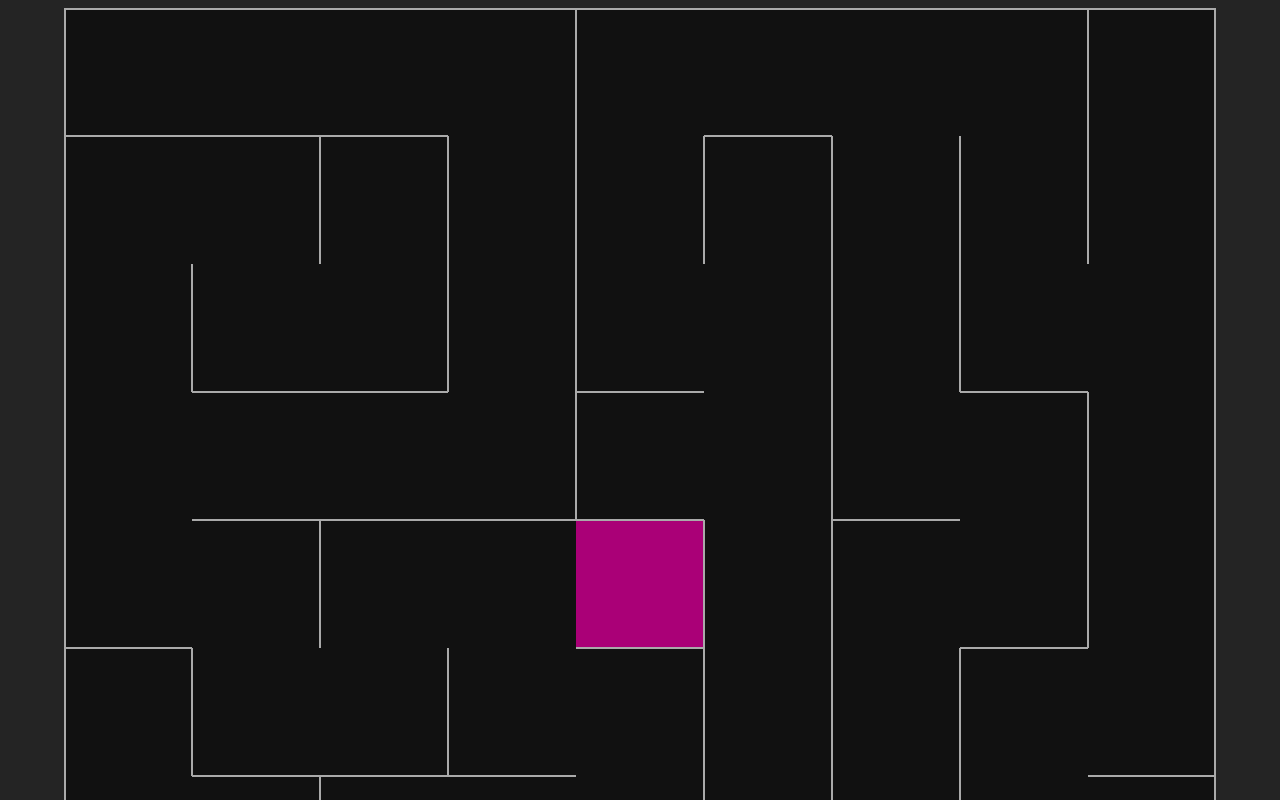
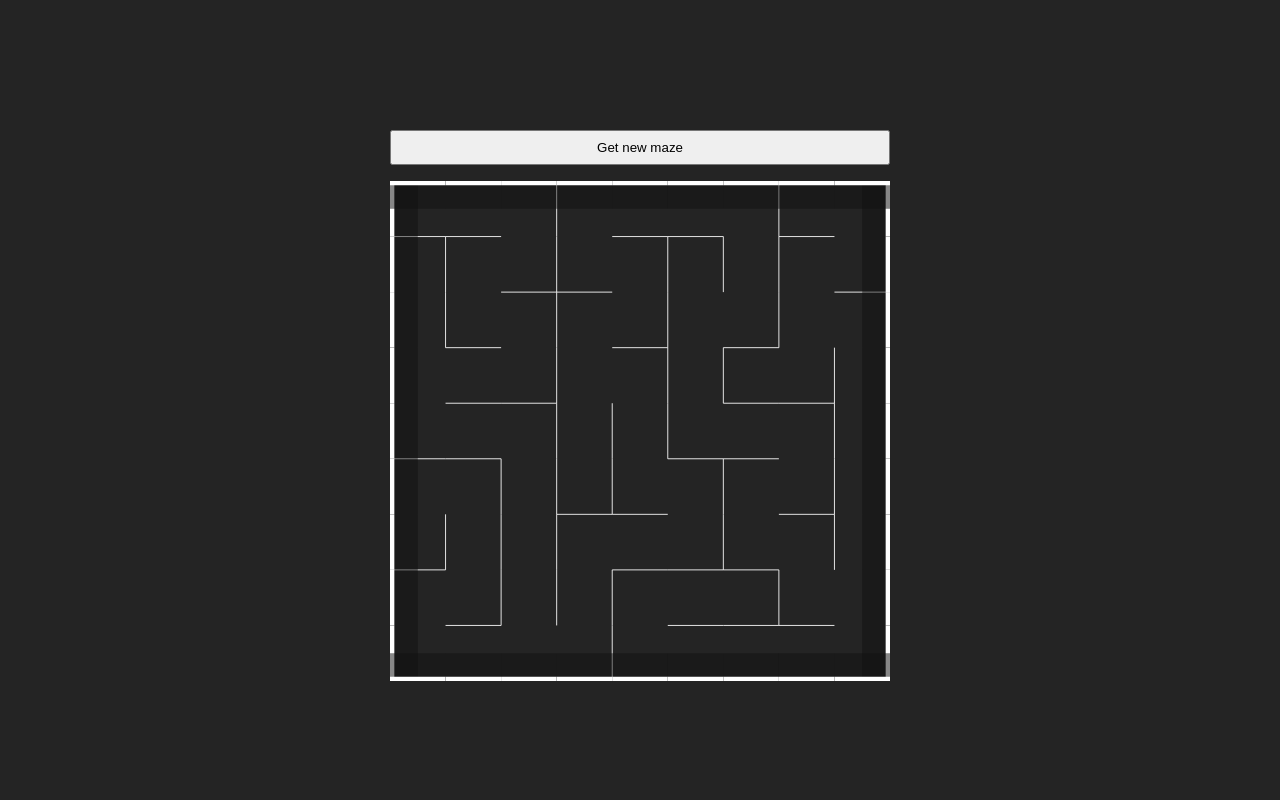
Before and after one commit to KaroCodes/MazeMaker, a React (Vite) app: page / in a window 1280 px wide. Shown: the top 800 px of the page. Built offline with nearby package versions, Linux system fonts and the light colour scheme.

Commit message:
SVG maze by creating paths cell-by-cell

```diff
--- a/src/MazeApp.css
+++ b/src/MazeApp.css
@@ -25,3 +25,14 @@ body {
     padding: 8px;
     text-align: center;
 }
+
+.container {
+    display: flex;
+    flex-direction: column;
+    width: 500px;
+}
+
+button {
+    margin: 16px 0;
+    padding: 8px 0;
+}
--- a/src/MazeApp.tsx
+++ b/src/MazeApp.tsx
@@ -1,32 +1,33 @@
+import { useState } from 'react';
 import './MazeApp.css'
 import MazeCanvas from './maze/MazeCanvas'
+import MazeSVG from './maze/MazeSVG';
 import { Maze } from './maze/maze'
 import { MazeGenerator } from './maze/maze_generator';
 import { MazePresenter } from './maze/maze_presenter'
 import seedrandom from "seedrandom";
 
+const randomIntGenerator = (seed: number) => {
+    const srnd = seedrandom(`${seed}`);
+    return (min: number, max: number) => Math.floor(srnd() * (max - min) + min);
+}
+const mazeGenerator = new MazeGenerator(randomIntGenerator);
+const defaultMaze: Maze = mazeGenerator.generate({ seed: 1, size: 9 });
+
 function MazeApp() {
 
-    const randomIntGenerator = (seed: number) => {
-        const srnd = seedrandom(`${seed}`);
-        return (min: number, max: number) => Math.floor(srnd() * (max - min) + min);
-    }
+    const [maze, setMaze] = useState<Maze>(defaultMaze);
 
-    const mazeGenerator = new MazeGenerator(randomIntGenerator);
-
-    const maze: Maze = mazeGenerator.generate({
-        seed: Math.random(),
-        size: 9,
-        start: { x: 0, y: 0 },
-        end: { x: 4, y: 4 }
-    });
-
-    const mazePresenter = new MazePresenter(maze);
+    // const mazePresenter = new MazePresenter(maze);
 
     return (
-        <>
-            <MazeCanvas presenter={mazePresenter} />
-        </>
+        <div className='container'>
+            <button onClick={() =>
+                setMaze(mazeGenerator.generate({ seed: Math.random(), size: 9 })
+                )}>Get new maze</button>
+            {/* <MazeCanvas presenter={mazePresenter} /> */}
+            <MazeSVG maze={maze} />
+        </div>
     )
 }
 
--- a/src/maze/MazeCanvas.tsx
+++ b/src/maze/MazeCanvas.tsx
@@ -28,9 +28,9 @@ export function MazeCanvas({ presenter }: MazeProps) {
         ctx.fillStyle = '#111';
         ctx.fillRect(0, 0, canvasSize, canvasSize);
 
-        const middle = Math.floor(size / 2) * cellSize;
-        ctx.fillStyle = '#AA0077';
-        ctx.fillRect(middle, middle, cellSize, cellSize);
+        // const middle = Math.floor(size / 2) * cellSize;
+        // ctx.fillStyle = '#AA0077';
+        // ctx.fillRect(middle, middle, cellSize, cellSize);
 
         ctx.strokeStyle = '#AAA';
         ctx.lineWidth = 4;
--- /dev/null
+++ b/src/maze/MazeSVG.css
@@ -0,0 +1,5 @@
+.border:hover > * {
+    stroke: transparent;
+    fill: transparent;
+    cursor: pointer;
+}
--- /dev/null
+++ b/src/maze/MazeSVG.tsx
@@ -0,0 +1,114 @@
+import { Maze, Point } from './maze';
+import './MazeSVG.css';
+
+type Rect = Point & {
+    width: number,
+    height: number,
+    isCorner: boolean,
+}
+
+type MazeSVGProps = {
+    maze: Maze,
+    // presenter: MazePresenter,
+}
+
+export function MazeSVG({ maze }: MazeSVGProps) {
+    const fill = '#111';
+    const lineWidth = 1;
+    const lineColor = 'white';
+    const cellSize = 64;
+    const mazeSize = maze.size * cellSize;
+
+    const borderPaths: { d: string, rect: Rect, toggleExit?: () => void }[] = [];
+    let d = '';
+
+    maze.cells.forEach(row => {
+        row.forEach(cell => {
+            const x = cell.x * cellSize;
+            const y = cell.y * cellSize;
+            const tl = { x, y };
+            const tr = { x: x + cellSize, y };
+            const bl = { x, y: y + cellSize };
+            const br = { x: x + cellSize, y: y + cellSize };
+
+            let continuation = false;
+
+            if (cell.x === 0 && cell.walls[0]) {
+                borderPaths.push({
+                    d: `M${tl.x} ${tl.y} L${bl.x} ${bl.y}`,
+                    rect: {
+                        x,
+                        y,
+                        width: cellSize / 2,
+                        height: cellSize,
+                        isCorner: cell.y === 0 || cell.y === maze.size,
+                    },
+                    toggleExit: () => { console.log('hi'); cell.walls[0] = !cell.walls[0] }
+                });
+            }
+            if (cell.x === maze.size - 1) {
+                borderPaths.push({
+                    d: `M${tr.x} ${tr.y} L${br.x} ${br.y}`,
+                    rect: { x: x + cellSize / 2, y, width: cellSize / 2, height: cellSize, isCorner: false }
+                });
+            }
+            if (cell.y === 0) {
+                borderPaths.push({
+                    d: `M${tl.x} ${tl.y} L${tr.x} ${tr.y}`,
+                    rect: { x, y, width: cellSize, height: cellSize / 2, isCorner: false }
+                });
+            }
+            if (cell.y === maze.size - 1) {
+                borderPaths.push({
+                    d: `M${bl.x} ${bl.y} L${br.x} ${br.y}`,
+                    rect: { x, y: y + cellSize / 2, width: cellSize, height: cellSize / 2, isCorner: false }
+                });
+            }
+
+            if (cell.walls[0] && cell.x !== 0) {
+                d += `M${bl.x} ${bl.y} L${tl.x} ${tl.y}`;
+                continuation = true;
+            }
+            if (cell.walls[1] && cell.y !== 0) {
+                if (continuation) {
+                    d += `L${tr.x} ${tr.y}`;
+                } else {
+                    d += `M${tl.x} ${tl.y} L${tr.x} ${tr.y}`;
+                }
+                continuation = true;
+            }
+        })
+    })
+
+    return (
+        <div>
+            <svg xmlns="http://www.w3.org/2000/svg" viewBox={`0 0 ${mazeSize} ${mazeSize}`}>
+                <g>
+                    <path d={d} stroke={lineColor} strokeWidth={lineWidth} fill='none' />
+                    {borderPaths.map(({ d, rect, toggleExit }) => {
+                        // const bg = rect.isCorner
+                        //     ? (
+                        //         <path
+                        //             d={`M${rect.x} ${rect.y} L${rect.x + cellSize} ${rect.y} L${rect.x + cellSize} ${rect.y + cellSize / 2} L${rect.x + cellSize / 2} ${rect.y + cellSize / 2} Z`}
+                        //             stroke='none'
+                        //             fill={'blue'}
+                        //             opacity={.5}
+                        //         />
+                        //     )
+                        //     : (
+                        //         <rect x={rect.x} y={rect.y} width={rect.width} height={rect.height} fill={'#111'} opacity={.5} />
+                        //     );
+                        return (
+                            <g className='border' onClick={toggleExit}>
+                                <rect x={rect.x} y={rect.y} width={rect.width} height={rect.height} fill={'#111'} opacity={.5} />
+                                <path d={d} stroke={lineColor} strokeWidth={10} fill='none' />
+                            </g>
+                        )
+                    })}
+                </g>
+            </svg>
+        </div>
+    )
+}
+
+export default MazeSVG
--- a/src/maze/maze_generator.ts
+++ b/src/maze/maze_generator.ts
@@ -12,19 +12,11 @@ export class MazeGenerator {
     /**
      *
      * @param seed  number used for maze randomization
-     * @param size  length of the side of the square grid, odd numbers yield
-     *              the best results
-     * @param start start point of the maze - surrounded by walls from 3 sides
-     * @param end   end point of the maze - surrounded by walls from 3 sides
+     * @param size  length of the side of the square grid
      * @returns     a [size x size] maze with starting point at top-left corner
      *              and end point in the middle
      */
-    generate({ seed, size, start, end }: {
-        seed: number,
-        size: number,
-        start: Point,
-        end: Point
-    }): Maze {
+    generate({ seed, size }: { seed: number, size: number }): Maze {
         const nextInt = this.randomIntGenerator(seed);
 
         const cells = this.getStartingGrid(size);
@@ -32,7 +24,7 @@ export class MazeGenerator {
         // Add cells to this stack whenever we are at a junction.
         const stack = new Array<BuildingCell>();
         let unvisitedCells = size * size;
-        let current = cells[start.y][start.x];
+        let current = cells[0][0];
 
         while (unvisitedCells > 0) {
             if (!current.visisted) {
@@ -44,7 +36,7 @@ export class MazeGenerator {
 
             // If there are no unvisited neighbours it means we reached a dead
             // end. Time to revisit some of the previously saved junctions.
-            if (!neighbours.length || isSamePoint(current, end)) {
+            if (!neighbours.length) {
                 if (stack.length) {
                     current = stack.pop()!;
                     continue;
@@ -57,8 +49,7 @@ export class MazeGenerator {
 
             // If there are some neighbours we haven't visited yet we save this
             // junction to revisit later.
-            if (neighbours.length > 1
-                && !isSamePoint(current, start)) {
+            if (neighbours.length > 1) {
                 stack.push(current);
             }
 
@@ -66,7 +57,7 @@ export class MazeGenerator {
             current = next;
         }
 
-        return { cells, size, start, end };
+        return { cells, size, exits: [] };
     }
 
     // Generates a grid [size x size] with each cell surrounded by walls.
@@ -112,7 +103,3 @@ export class MazeGenerator {
         next.walls[2 + dy] = false;
     }
 }
-
-function isSamePoint(a: Point, b: Point): boolean {
-    return a.x === b.x && a.y === b.y;
-}
--- a/src/maze/maze_presenter.ts
+++ b/src/maze/maze_presenter.ts
@@ -11,6 +11,6 @@ export class MazePresenter {
     ) {
         this.cells = maze.cells;
         this.size = maze.size;
-        this.canvasSize = 128 * maze.size;
+        this.canvasSize = 64 * maze.size;
     }
 }
```
Also changed, not shown: src/maze/maze.ts (+5 -2 lines).
